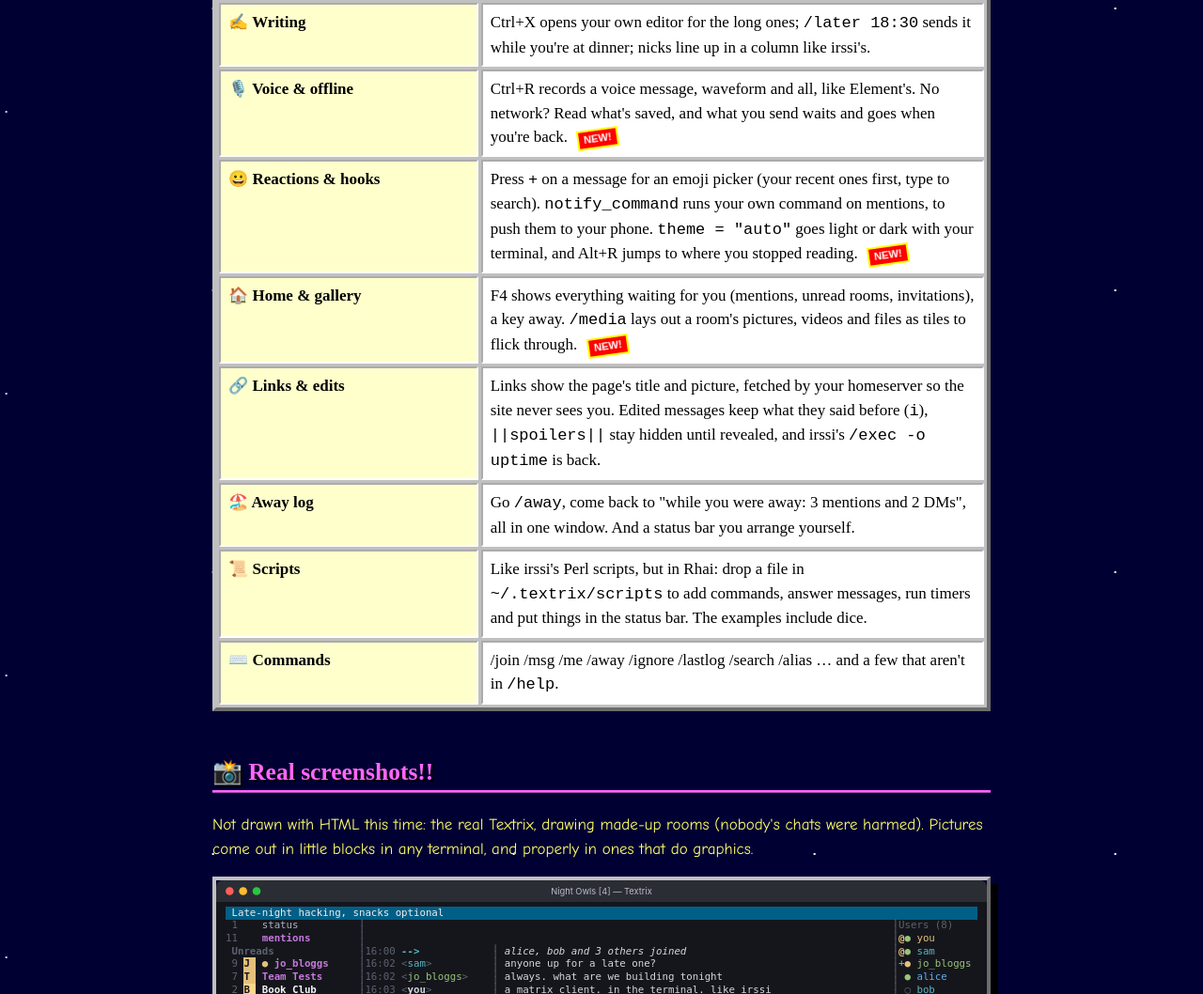
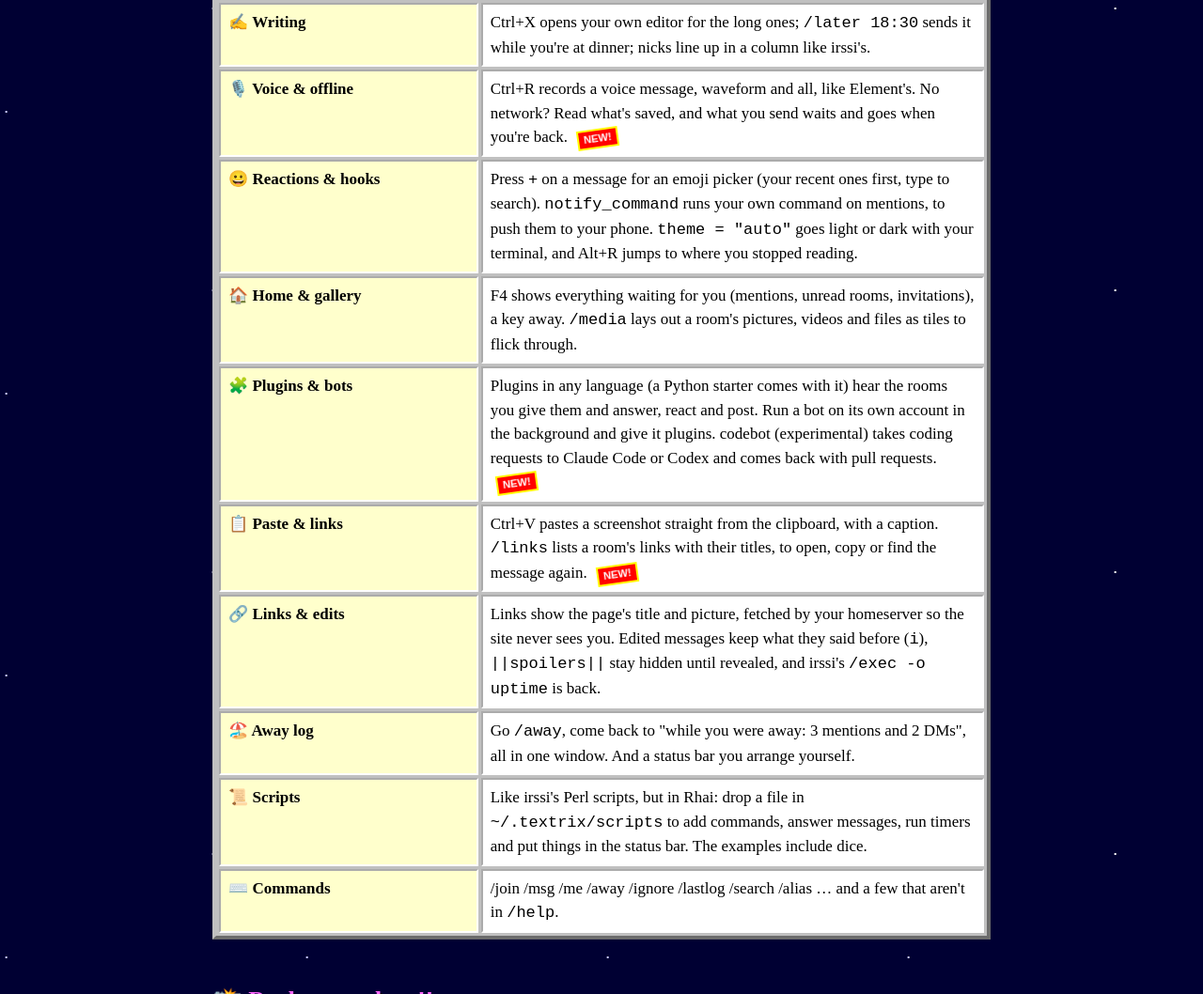
Before and after one commit to seamoss/Textrix, a plain HTML site: page site/index.html in a window 1280 px wide. Shown: the part 2266-3324 px from the top of the page at 94% size. Drawn offline with Linux system fonts and the light colour scheme.

Commit message:
0.17.0: plugins, bots and codebot (experimental); paste images; /links; unknown settings warn instead of stopping Textrix

```diff
--- a/site/index.html
+++ b/site/index.html
@@ -391,8 +391,10 @@
     <tr><td>👤 Who's who</td><td>Click anyone's name for their picture, presence, role and verified devices, right beside the member list.</td></tr>
     <tr><td>✍️ Writing</td><td>Ctrl+X opens your own editor for the long ones; <code>/later 18:30</code> sends it while you're at dinner; nicks line up in a column like irssi's.</td></tr>
     <tr><td>🎙️ Voice &amp; offline</td><td>Ctrl+R records a voice message, waveform and all, like Element's. No network? Read what's saved, and what you send waits and goes when you're back. <span class="new">NEW!</span></td></tr>
-    <tr><td>😀 Reactions &amp; hooks</td><td>Press <code>+</code> on a message for an emoji picker (your recent ones first, type to search). <code>notify_command</code> runs your own command on mentions, to push them to your phone. <code>theme = "auto"</code> goes light or dark with your terminal, and Alt+R jumps to where you stopped reading. <span class="new">NEW!</span></td></tr>
-    <tr><td>🏠 Home &amp; gallery</td><td>F4 shows everything waiting for you (mentions, unread rooms, invitations), a key away. <code>/media</code> lays out a room's pictures, videos and files as tiles to flick through. <span class="new">NEW!</span></td></tr>
+    <tr><td>😀 Reactions &amp; hooks</td><td>Press <code>+</code> on a message for an emoji picker (your recent ones first, type to search). <code>notify_command</code> runs your own command on mentions, to push them to your phone. <code>theme = "auto"</code> goes light or dark with your terminal, and Alt+R jumps to where you stopped reading.</td></tr>
+    <tr><td>🏠 Home &amp; gallery</td><td>F4 shows everything waiting for you (mentions, unread rooms, invitations), a key away. <code>/media</code> lays out a room's pictures, videos and files as tiles to flick through.</td></tr>
+    <tr><td>🧩 Plugins &amp; bots</td><td>Plugins in any language (a Python starter comes with it) hear the rooms you give them and answer, react and post. Run a bot on its own account in the background and give it plugins. codebot (experimental) takes coding requests to Claude Code or Codex and comes back with pull requests. <span class="new">NEW!</span></td></tr>
+    <tr><td>📋 Paste &amp; links</td><td>Ctrl+V pastes a screenshot straight from the clipboard, with a caption. <code>/links</code> lists a room's links with their titles, to open, copy or find the message again. <span class="new">NEW!</span></td></tr>
     <tr><td>🔗 Links &amp; edits</td><td>Links show the page's title and picture, fetched by your homeserver so the site never sees you. Edited messages keep what they said before (<code>i</code>), <code>||spoilers||</code> stay hidden until revealed, and irssi's <code>/exec -o uptime</code> is back.</td></tr>
     <tr><td>🏖️ Away log</td><td>Go <code>/away</code>, come back to "while you were away: 3 mentions and 2 DMs", all in one window. And a status bar you arrange yourself.</td></tr>
     <tr><td>📜 Scripts</td><td>Like irssi's Perl scripts, but in Rhai: drop a file in <code>~/.textrix/scripts</code> to add commands, answer messages, run timers and put things in the status bar. The examples include dice.</td></tr>
```
Also changed, not shown: 5 other files.
